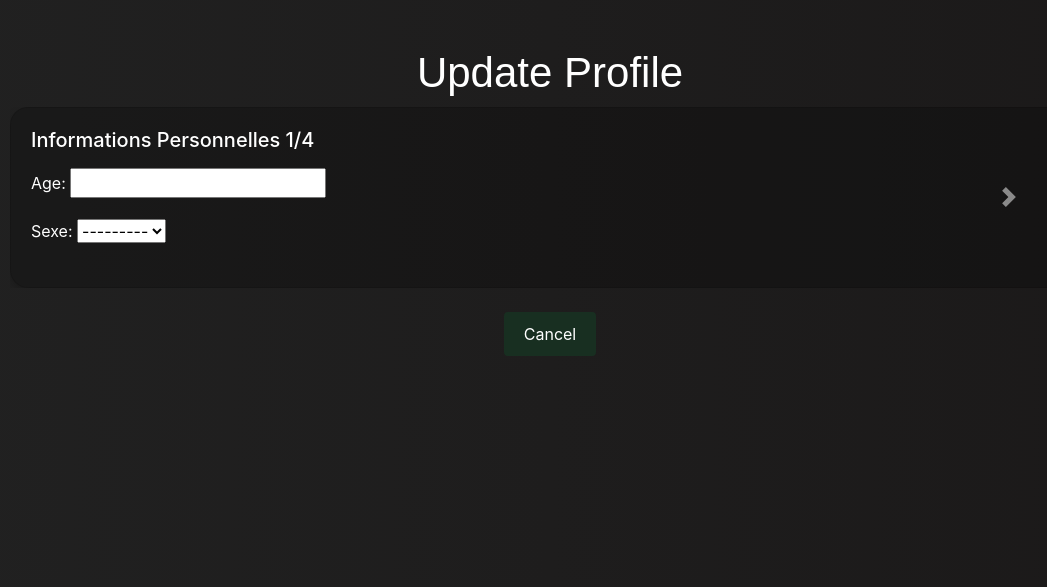
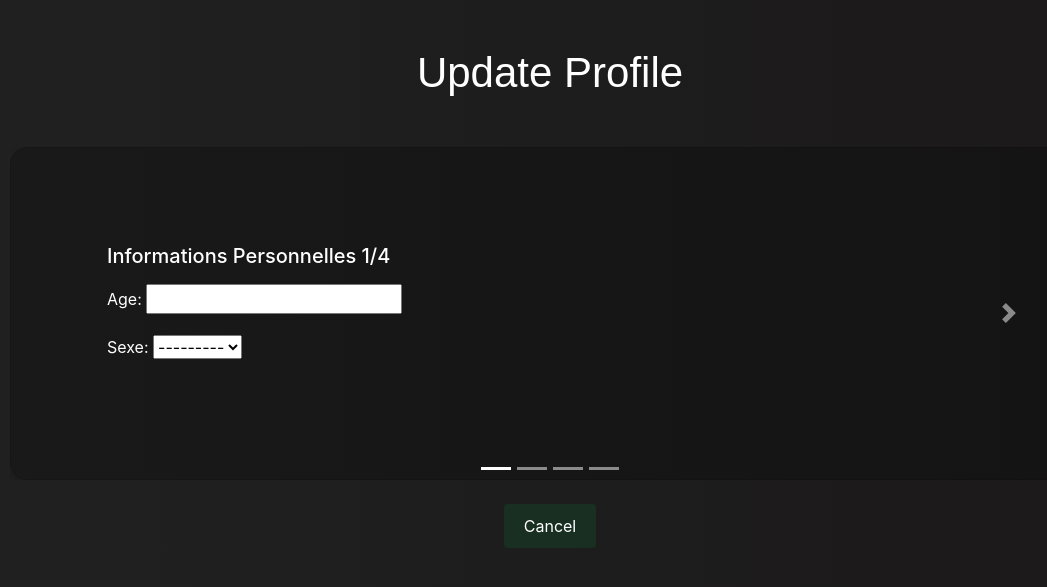
Before and after one commit to dataddiict/Healthy-Life-Mode, a Django app: page /update-profile/ in a window 1280 px wide. Shown: the part 90-677 px from the top of the page, without its empty margins (90-1137 px from the left). Run offline with Django 4.2, Linux system fonts and the light colour scheme; the visitor is signed in with stand-in values (Sample User, id 1); data comes from the database, SQL or seed files in the repository; some libraries are stand-ins or nearby versions.

Commit message:
app good now

```diff
--- a/projet_annuel/models.py
+++ b/projet_annuel/models.py
@@ -145,7 +145,7 @@ def predict_sleep_disorder(user_id):
     prediction = model.predict([features])
     return prediction[0]
 
-class User(models.Model):
+class User_User(models.Model):
     pseudo = models.CharField(max_length=100)
     mail = models.EmailField(max_length=255)
     password = models.CharField(max_length=255)
--- a/projet_annuel/views.py
+++ b/projet_annuel/views.py
@@ -5,7 +5,7 @@ from django.contrib.auth.decorators import login_required
 from django.contrib.auth.models import User as DjangoUser
 from .models import UserProfile, predict_sleep_disorder
 from django import forms
-from .models import User, getunbr_user, UserUpdateForm
+from .models import User_User, getunbr_user, UserUpdateForm
 from django.contrib.auth.models import User
 from django.contrib.auth.forms import UserChangeForm
 from django.contrib import messages
@@ -15,7 +15,7 @@ def connection(request):
     if request.method == 'POST':
         mail = request.POST.get('email')
         password = request.POST.get('password')
-        user = User.user_login(mail, password)
+        user = User_User.user_login(mail, password)
         if user is not None:
             login(request, user)
             return redirect('user_profile')
--- a/templates/update_profile.html
+++ b/templates/update_profile.html
@@ -9,13 +9,31 @@
     <form method="post">
         {% csrf_token %}
 
-        <div id="profileCarousel" class="carousel slide" data-ride="carousel" data-interval="false">
+        <div id="profileCarousel" class="carousel slide mt-5" data-ride="carousel" data-interval="false">
+                    <div class="mainCarousel">
+                <a class="carousel-control-prev" href="#profileCarousel" role="button" data-slide="prev">
+                    <span class="carousel-control-prev-icon" aria-hidden="true"></span>
+                    <span class="sr-only">Previous</span>
+                </a>
+                <a class="carousel-control-next" href="#profileCarousel" role="button" data-slide="next">
+                    <span class="carousel-control-next-icon" aria-hidden="true"></span>
+                    <span class="sr-only">Next</span>
+                </a>
+            </div>
+            <!-- Carousel indicators -->
+            <div class="carousel-indicators">
+                <li data-target="#profileCarousel" data-slide-to="0" class="active"></li>
+                <li data-target="#profileCarousel" data-slide-to="1"></li>
+                <li data-target="#profileCarousel" data-slide-to="2"></li>
+                <li data-target="#profileCarousel" data-slide-to="3"></li>
+            </div>
             <div class="carousel-inner">
                 <!-- Slide 1 -->
                 <div class="carousel-item active">
-                    <div class="card">
-                        <div class="card-body">
+                    <div class="card p-5">
+                        <div class="card-body p-5">
                             <h5 class="card-title">Informations Personnelles 1/4</h5>
+
                             <div class="form-group">
                                 {{ form.first_name.label_tag }}
                                 {{ form.first_name }}
@@ -37,8 +55,8 @@
                 </div>
                 <!-- Slide 2 -->
                 <div class="carousel-item">
-                    <div class="card">
-                        <div class="card-body">
+                    <div class="card p-5">
+                        <div class="card-body p-5">
                             <h5 class="card-title">Informations Physiques 2/4</h5>
                             <div class="form-group">
                                 {{ form.height.label_tag }}
@@ -57,8 +75,8 @@
                 </div>
                 <!-- Slide 3 -->
                 <div class="carousel-item">
-                    <div class="card">
-                        <div class="card-body">
+                    <div class="card p-5 ">
+                        <div class="card-body p-5">
                             <h5 class="card-title">Qualité du Sommeil 3/4</h5>
                             <div class="form-group">
                                 {{ form.sleep_quality.label_tag }}
@@ -73,8 +91,8 @@
                 </div>
                 <!-- Slide 4 -->
                 <div class="carousel-item">
-                    <div class="card">
-                        <div class="card-body">
+                    <div class="card p-5">
+                        <div class="card-body p-5">
                             <h5 class="card-title">Activités et Stress 4/4</h5>
                             <div class="form-group">
                                 {{ form.physical_activity.label_tag }}
@@ -89,22 +107,22 @@
                     </div>
                 </div>
             </div>
+
+
             <!-- Carousel controls -->
-            <a class="carousel-control-prev" href="#profileCarousel" role="button" data-slide="prev">
-                <span class="carousel-control-prev-icon" aria-hidden="true"></span>
-                <span class="sr-only">Previous</span>
-            </a>
-            <a class="carousel-control-next" href="#profileCarousel" role="button" data-slide="next">
-                <span class="carousel-control-next-icon" aria-hidden="true"></span>
-                <span class="sr-only">Next</span>
-            </a>
+
+
         </div>
+
+            </div>
+
 
         <div class="text-center mt-4">
             <a href="{% url 'user_profile' %}" class="btn btn-custom">Cancel</a>
 
         </div>
     </form>
+
 </div>
 
 <!-- Optional JavaScript -->
@@ -112,7 +130,7 @@
 <script src="https://cdn.jsdelivr.net/npm/@popperjs/core@2.9.2/dist/umd/popper.min.js"></script>
 <script src="https://stackpath.bootstrapcdn.com/bootstrap/4.5.2/js/bootstrap.min.js"></script>
 <script>
-    $(document).ready(function(){
+    $(document).ready(function () {
         $('#profileCarousel').on('slid.bs.carousel', function () {
             var $this = $(this);
             if ($('.carousel-inner .carousel-item:first').hasClass('active')) {
```
